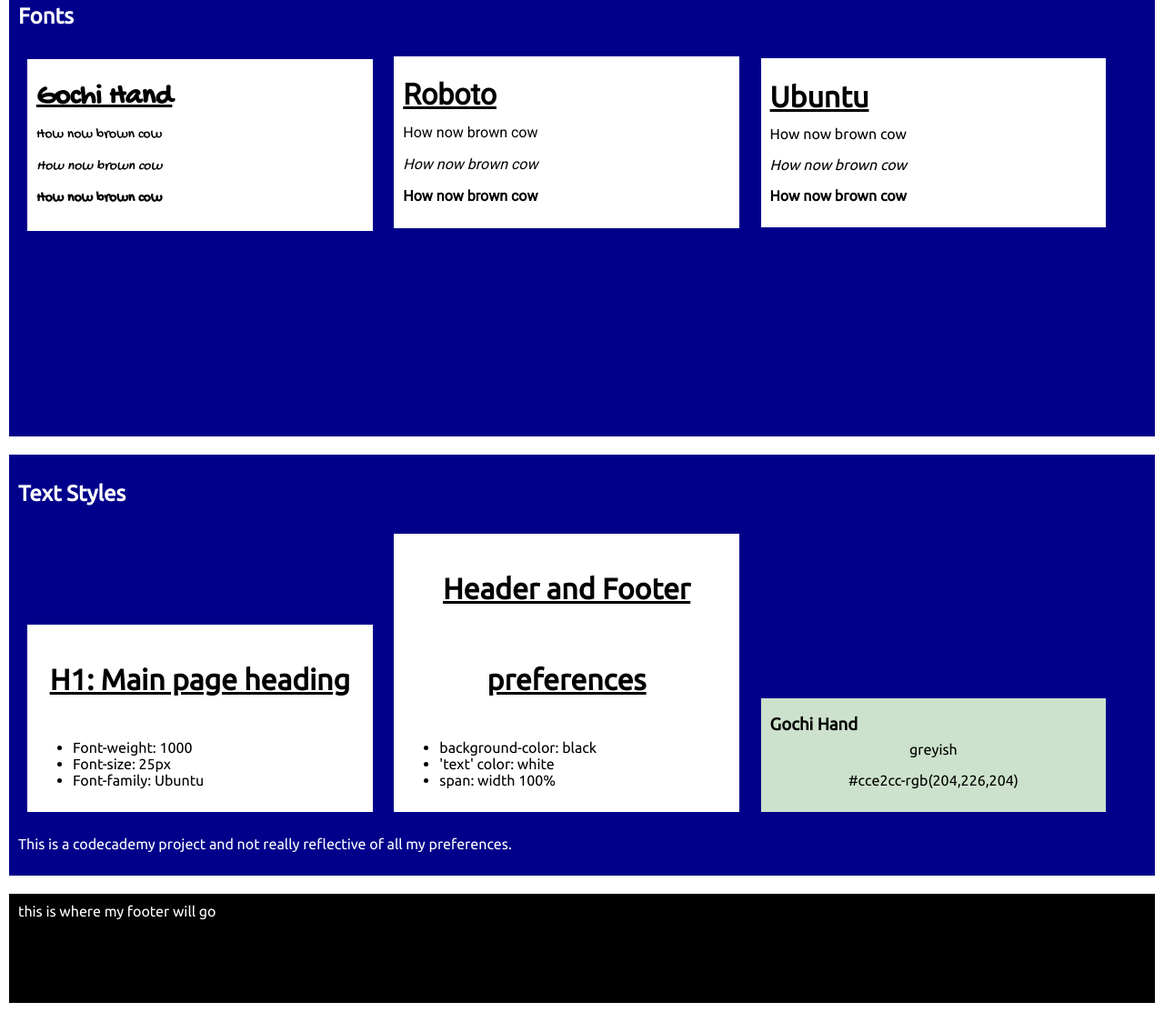
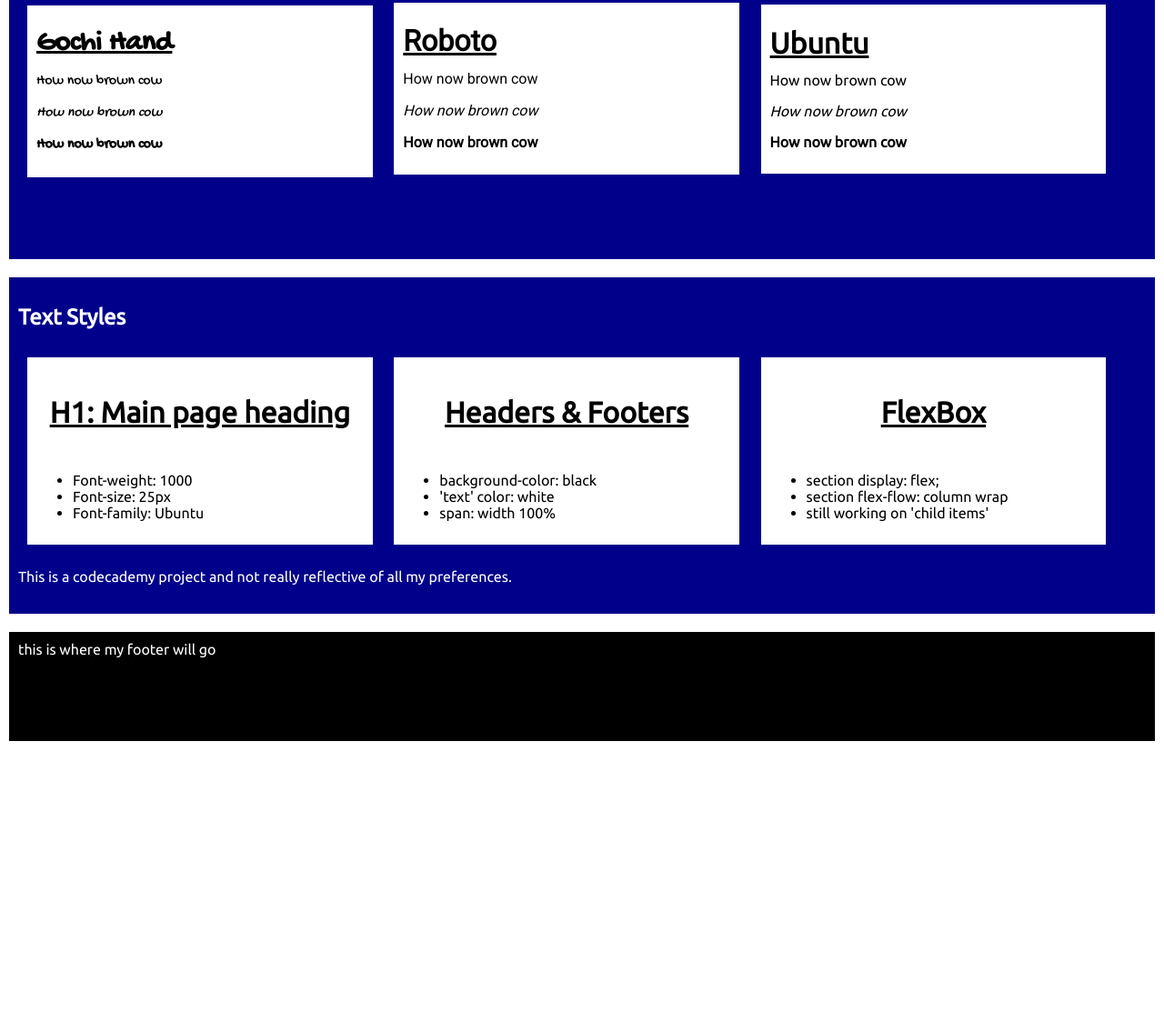
Before and after one commit to jf-grpo/websiteDesignSystem, a plain HTML site: page index.html in a window 1280 px wide. Shown: the part 625-1738 px from the top of the page at 91% size. After the commit the page ends 1450 px from the top, so only its background shows below. Drawn offline with Linux system fonts and the light colour scheme.

Commit message:
Finished for now 3 Jul '21. Moving on in Full Stack course.

```diff
--- a/index.html
+++ b/index.html
@@ -79,7 +79,7 @@
         </p>
       </div>
       <div class="textStylesBlocks">
-        <h1 class="textStylesH1">Header and Footer preferences</h1>
+        <h1 class="textStylesH1">Headers & Footers</h1>
         <p>
           <ul>
             <li>background-color: black</li>
@@ -88,10 +88,15 @@
           </ul>
         </p>
       </div>
-      <div class="colorBlock-greyish">
-        <h3>Gochi Hand</h3>
-        <p>greyish</p>
-        <p>#cce2cc-rgb(204,226,204)</p>
+      <div class="textStylesBlocks">
+        <h1 class="textStylesH1">FlexBox</h1>
+        <p>
+          <ul>
+            <li>section display: flex;</li>
+            <li>section flex-flow: column wrap</li>
+            <li>still working on 'child items'</li>
+          </ul>
+        </p>
       </div>
       <div>
         <p>This is a codecademy project and not really reflective of all my preferences.</p>
--- a/styles.css
+++ b/styles.css
@@ -43,7 +43,7 @@ html {
     color: white;
     padding: 10px;
     margin: 10px;
-    height: auto;
+    max-height: 350px;
   }
 
   /* Beginning for 'Gochi' font */
```
